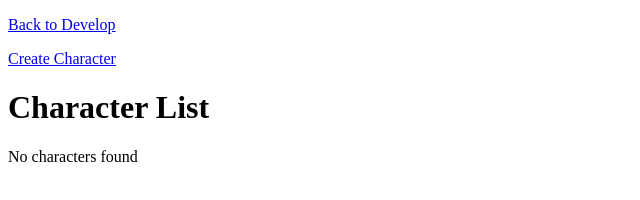
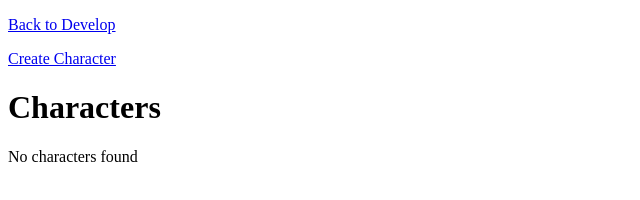
Before and after one commit to omarotxoa/paths-by-torchlight, a plain HTML site: page user/characters.html in a window 1280 px wide. Shown: the full height of the page, 0-640 px from the left. Drawn offline with Linux system fonts and the light colour scheme.

Commit message:
Change character-list.html to characters.html

```diff
--- a/user/character-list.html
+++ b/user/characters.html
@@ -4,7 +4,7 @@
     <meta charset="UTF-8">
     <meta http-equiv="X-UA-Compatible" content="IE=edge">
     <meta name="viewport" content="width=device-width, initial-scale=1.0">
-    <title>Character List</title>
+    <title>Characters</title>
     <link rel="manifest" href="/manifest.json">
     <meta name="theme-color" content="#6b3e78">
     <meta name="apple-mobile-web-app-status-bar" content="#6b3e78">
@@ -15,7 +15,7 @@
 <body>
     <p><a href="/develop.html">Back to Develop</a></p>
     <p><a href="create-character.html">Create Character</a></p>
-    <h1>Character List</h1>
+    <h1>Characters</h1>
     <div class="character-list">
     </div>
 </body>
```
Also changed, not shown: develop.html (+1 -1 lines).
